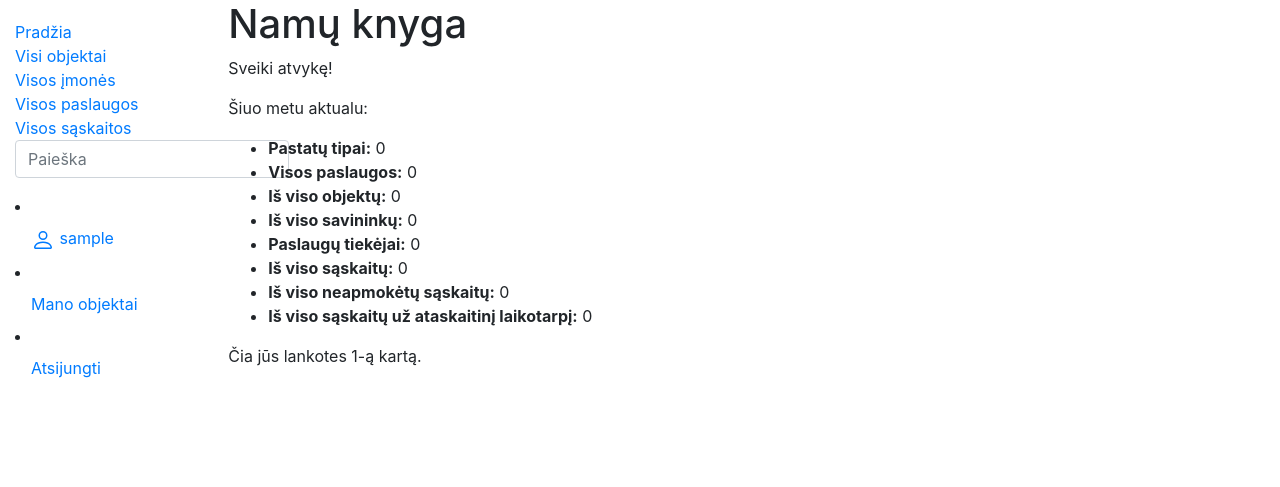
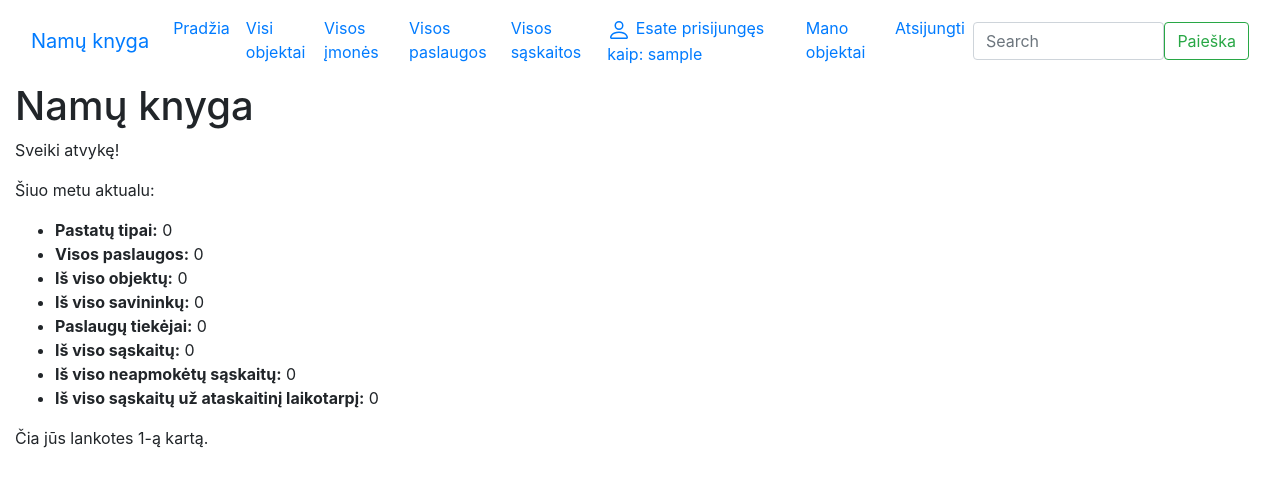
Before and after one commit to mindaugasI/RE_book, a Django app: page /house-book/ in a window 1280 px wide. Shown: the top 487 px of the page. Run offline with Django 4.2, Linux system fonts and the light colour scheme; the visitor is signed in with stand-in values (Sample User, id 1); data that the repository does not hold is empty; some libraries are stand-ins or nearby versions.

Commit message:
add user_object template

```diff
--- a/house_book/admin.py
+++ b/house_book/admin.py
@@ -5,7 +5,7 @@ class InvoiceAdmin(admin.ModelAdmin):
     list_display = ('display_status', 'display_period', 'invoice_date', 'invoice_sum', 'display_service')
 
 class ObjectAdmin(admin.ModelAdmin):
-    list_display = ('obj_name', 'obj_address', 'display_type')
+    list_display = ('obj_name', 'obj_address', 'display_type', 'obj_owner')
 
 class SupplierAdmin(admin.ModelAdmin):
     list_display = ('supp_name', 'display_service')
--- a/house_book/models.py
+++ b/house_book/models.py
@@ -1,5 +1,6 @@
 from django.db import models
 from django.urls import reverse
+from django.contrib.auth.models import User
 
 
 
@@ -53,6 +54,7 @@ class Object(models.Model):
     obj_description = models.CharField('Aprašymas', max_length=200, default='')
     obj_services = models.ManyToManyField(Service, help_text='Pasirinkite paslaugas objektui')
     obj_suppliers = models.ManyToManyField(Supplier, help_text='Pasirinkite tiekėjus objektui')
+    obj_owner = models.ForeignKey(User, on_delete=models.SET_NULL, null=True, blank=True)
 
     def __str__(self):
         return self.obj_name
--- a/house_book/templates/base.html
+++ b/house_book/templates/base.html
@@ -12,33 +12,52 @@
 <body>
   <div class="container-fluid">
     <div class="row">
-      <div class="col-sm-2">
-      {% block sidebar %}
-        <ul class="sidebar-nav">
-          <li><a href="{% url 'index' %}">Pradžia</a></li>
-          <li><a href="{% url 'objects' %}">Visi objektai</a></li>
-          <li><a href="{% url 'suppliers' %}">Visos įmonės</a></li>
-          <li><a href="{% url 'services' %}">Visos paslaugos</a></li>
-          <li><a href="{% url 'invoices' %}">Visos sąskaitos</a></li>
-          <li>
-              <form action="{% url 'search' %}" method="get" class="form-inline my-2 my-md-0">
-              <input name="query" class="form-control" type="text" placeholder="Paieška">
-              </form>
+      <nav class="navbar navbar-expand-lg bg-body-tertiary">
+  <div class="container-fluid">
+    <a class="navbar-brand" href="#">Namų knyga</a>
+    <button class="navbar-toggler" type="button" data-bs-toggle="collapse" data-bs-target="#navbarSupportedContent" aria-controls="navbarSupportedContent" aria-expanded="false" aria-label="Toggle navigation">
+      <span class="navbar-toggler-icon"></span>
+    </button>
+    <div class="collapse navbar-collapse" id="navbarSupportedContent">
+      <ul class="navbar-nav me-auto mb-2 mb-lg-0">
+        <li class="nav-item">
+          <a class="nav-link active" aria-current="page" href="{% url 'index' %}">Pradžia</a>
         </li>
-        </ul>
+        <li class="nav-item">
+          <a class="nav-link" href="{% url 'objects' %}">Visi objektai</a>
+        </li>
+        <li class="nav-item">
+          <a class="nav-link" href="{% url 'suppliers' %}">Visos įmonės</a>
+        </li>
+        <li class="nav-item">
+          <a class="nav-link" href="{% url 'services' %}">Visos paslaugos</a>
+        </li>
+        <li class="nav-item">
+          <a class="nav-link" href="{% url 'invoices' %}">Visos sąskaitos</a>
+        </li>
+        <li class="nav-item">
           {% if user.is_authenticated %}
           <li class="nav-item"><a class="nav-link" href="#">
               <svg class="bi bi-person" width="1.5em" height="1.5em" viewBox="0 0 16 16" fill="currentColor" xmlns="http://www.w3.org/2000/svg">
                 <path fill-rule="evenodd" d="M13 14s1 0 1-1-1-4-6-4-6 3-6 4 1 1 1 1h10zm-9.995-.944v-.002.002zM3.022 13h9.956a.274.274 0 00.014-.002l.008-.002c-.001-.246-.154-.986-.832-1.664C11.516 10.68 10.289 10 8 10c-2.29 0-3.516.68-4.168 1.332-.678.678-.83 1.418-.832 1.664a1.05 1.05 0 00.022.004zm9.974.056v-.002.002zM8 7a2 2 0 100-4 2 2 0 000 4zm3-2a3 3 0 11-6 0 3 3 0 016 0z" clip-rule="evenodd"/>
               </svg>
-            {{ user.get_username }}</a></li>
-            <li class="nav-item"><a class="nav-link" href="#">Mano objektai</a></li>
+            Esate prisijungęs kaip: {{ user.get_username }}</a></li>
+            <li class="nav-item"><a class="nav-link" href="{% url 'my-objects'%}">Mano objektai</a></li>
             <li class="nav-item"><a class="nav-link" href="{% url 'logout'%}?next=/house-book">Atsijungti</a></li>
           {% else %}
             <li class="nav-item"><a class="nav-link" href="{% url 'login'%}?next={{request.path}}">Prisijungti</a></li>
             <li class="nav-item"><a class="nav-link" href="#">Registruotis</a></li>
           {% endif %}
-     {% endblock %}
+        </li>
+      </ul>
+      <form class="d-flex" role="search" action="{% url 'search' %}" method="get">
+        <input class="form-control me-2" type="search" placeholder="Search" aria-label="Search" name="query">
+        <button class="btn btn-outline-success" type="submit">Paieška</button>
+      </form>
+    </div>
+  </div>
+      </nav>
+    </div>
   </div>
       <div class="col-sm-10 ">{% block content %}{% endblock %}</div>
     </div>
--- a/house_book/urls.py
+++ b/house_book/urls.py
@@ -14,4 +14,5 @@ urlpatterns = [
     path('invoices/<int:id>', views.invoice, name='invoice'),
     path('services/', views.services, name='services'),
     path('services/<int:id>', views.service, name='service'),
+    path('myobjects/', views.ObjectsOwnedByUserListView.as_view(), name='my-objects'),
 ]
--- a/house_book/views.py
+++ b/house_book/views.py
@@ -4,6 +4,8 @@ from .models import Type, Service, Object, Owner, Supplier, Invoice
 from datetime import datetime
 from django.core.paginator import Paginator
 from django.db.models import Q
+from django.contrib.auth.mixins import LoginRequiredMixin
+from django.views import generic
 
 def index(request):
     # Suskaičiuokime keletą pagrindinių objektų
@@ -100,3 +102,12 @@ def services(request):
 def service(request, id):
     single_service = get_object_or_404(Service, pk=id)
     return render(request, 'service.html', {'service': single_service})
+
+
+class ObjectsOwnedByUserListView(LoginRequiredMixin, generic.ListView):
+    model = Object
+    template_name = 'user_objects.html'
+    paginate_by = 10
+
+    def get_queryset(self):
+        return Object.objects.filter(obj_owner=self.request.user)
```
Also changed, not shown: house_book/templates/user_objects.html (added, +22 -0 lines). Lines whose indentation alone changed are shown as unchanged.
